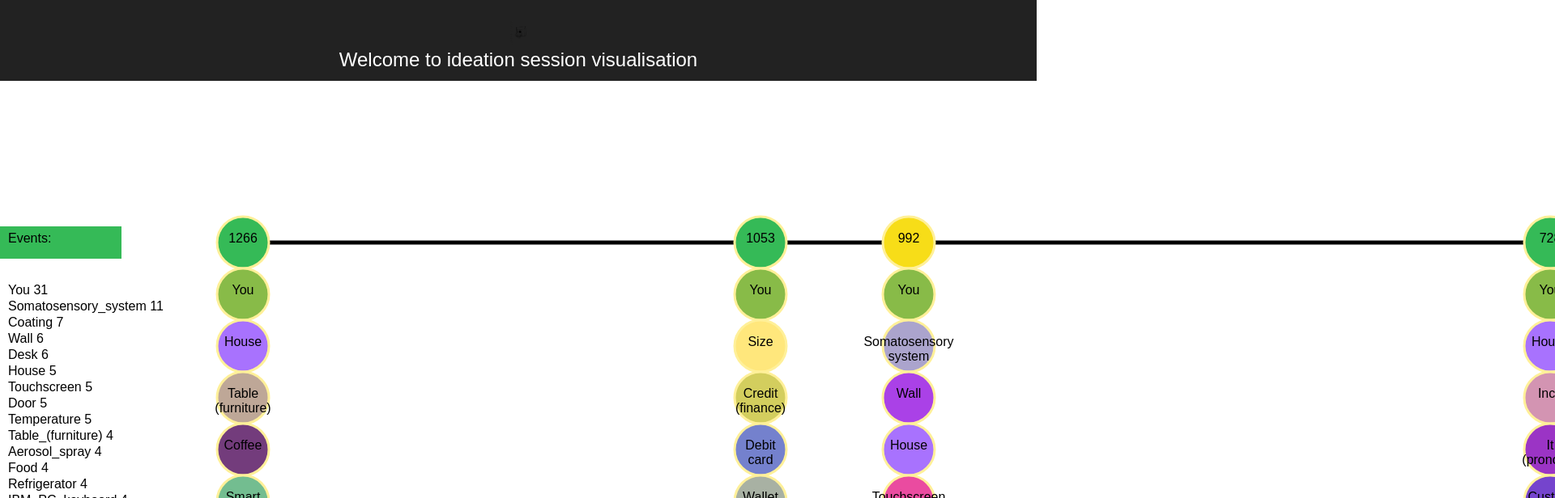
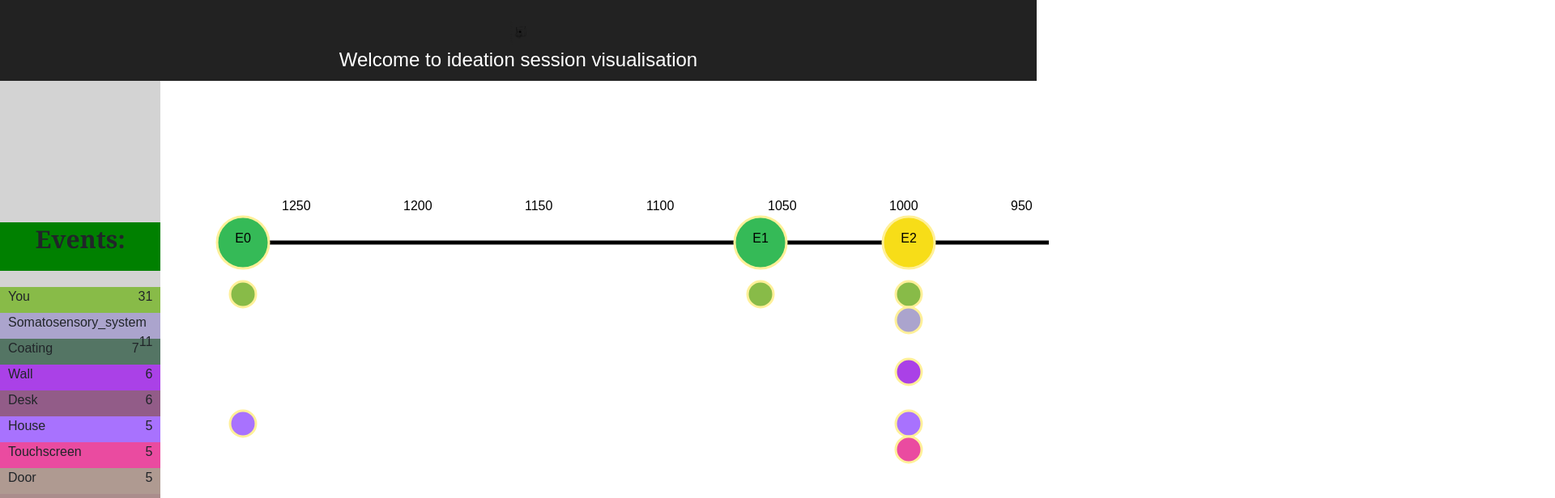
Before and after one commit to luka1220/d3-I2M, a React (Create React App) app: page /session in a window 1280 px wide. Shown: the top 616 px of the page at 81% size, 1920 px wide, since content can reach past the window. Built offline with nearby package versions, Linux system fonts and the light colour scheme.

Commit message:
session vis on concepts

```diff
--- /dev/null
+++ b/src/components/axes.js
@@ -0,0 +1,23 @@
+import React, { Component } from 'react';
+import "../css/graph.css";
+
+
+export function Axes(props){
+
+	const { startPoint, timerEndPoint, interval} = props
+	var limit = (timerEndPoint/3)/interval
+	var arrTime = new Array()
+	for(var i = 0; i < limit; i++){arrTime.push(i*interval)}
+	const timeIndex = arrTime.map(nr=>{
+		return <text dx={startPoint.x + timerEndPoint - (nr*3)} dy={startPoint.y-40} >{nr}</text>
+	})
+	return (
+		<g id="axeX">
+		{timeIndex}
+		<line x1={startPoint.x} y1={startPoint.y}
+			x2={timerEndPoint+startPoint.x} y2={startPoint.y}
+			stroke="black" strokeWidth={5} />
+		</g>
+		)
+
+}
--- a/src/components/graph.css
+++ /dev/null
@@ -1,3 +0,0 @@
-circle:hover {
-	fill:#91a596;
-}
--- a/src/components/idea_graph.js
+++ b/src/components/idea_graph.js
@@ -6,7 +6,7 @@ import CHI19S2_ideas from '../CHI19S2-ideas.json';
 import CHI19S3_ideas from '../CHI19S3-ideas.json';
 
 
-import "./graph.css";
+import "../css/graph.css";
 import { textwrap } from 'd3-textwrap';
 import { wrap } from '../utils/textwraper';
 const React = require('react');
--- a/src/components/node.js
+++ b/src/components/node.js
@@ -40,7 +40,7 @@ class EventNode extends Component {
 			<g onMouseEnter={this.handleOnMouseEvent} onMouseLeave={this.handleOnMouseEvent}>
 				{content}
 				<circle cx={x} cy={y} r={this.props.width/2} stroke="#FFF099" strokeWidth="3" fill={color} />
-				<text dx={x} dy={y} textAnchor="middle">{timerValue}</text>
+				<text dx={x} dy={y} textAnchor="middle">{'E'+this.props.i}</text>
 			</g>
 		)
 	}
@@ -68,13 +68,13 @@ function ConzeptNode(props){
 		x, y, label, name, token, color
 	} = props.node;
 
-	var lines = textwrapReact(name, props.width)
-	var labelResult = makeTextBox(lines, x)
+	//var lines = textwrapReact(name, props.width)
+	//var labelResult = makeTextBox(lines, x)
 
 	return(
 		<g>
 			<circle cx={x} cy={y} r={props.width/2} stroke="#FFF099" strokeWidth="3" fill={color} />
-			<text dx={x} dy={y} textAnchor="middle">{labelResult}</text>
+			{/*<text dx={x} dy={y} textAnchor="middle">{labelResult}</text>*/}
 		</g>
 	)
 }
--- a/src/components/session.js
+++ b/src/components/session.js
@@ -6,9 +6,11 @@ import CHI19S2_ideas from '../CHI19S2-ideas.json';
 import CHI19S3_ideas from '../CHI19S3-ideas.json';
 import Session_Data from "../session-data-37M28K1J0RKP5PMSMANDKTWN2G2AJM.json";
 
-import "./graph.css";
+import "../css/graph.css";
 import { uniqueUnion } from '../utils/unique';
 import { EventNode, ConzeptNode } from './node';
+import { SideBar } from './sideBar'
+import { Axes } from './axes'
 
 var colorDictionary = new Map();
 
@@ -28,7 +30,7 @@ class Session extends Component {
 			nodeSpace: {x: nodeSpace, y:nodeSpace},
 			conzept: {uri: undefined},
 			windowWidth: "100%",
-			windowHeight: 900,
+			windowHeight: "100%",
 			color: {
 				back: "#73c487",
 				text: "#210000",
@@ -52,7 +54,7 @@ class Session extends Component {
 
 		this.setState({
 			windowWidth: events[0].timerValue * 3 + startPoint.x * 2,
-			windowHeight: conzepts.length * 20 + startPoint.y + nodeSpace.y,
+			windowHeight: conzepts.length * nodeSpace.y/2 + startPoint.y*2,
 			conzeptMap: conzeptMap,
 			events: events,
 			timerEndPoint: events[0].timerValue * 3
@@ -126,8 +128,8 @@ class Session extends Component {
 			}
 			var nodes = conzeptsOfEvent.map((conz,j)=>{
 					conz.x = startPoint.x + (timerEndPoint - event.timerValue*3)
-					conz.y = startPoint.y + nodeSpace.y + (j*nodeSpace.y)
-					return <ConzeptNode key={conz.x+"-"+conz.y} node={conz} width={nodeSpace.x}/>
+					conz.y = startPoint.y + nodeSpace.y + (conz.position*nodeSpace.y/2)
+					return <ConzeptNode key={conz.x+"-"+conz.y} node={conz} width={nodeSpace.x/2}/>
 				})
 			conzeptNodes = conzeptNodes.concat(nodes)
 		})
@@ -146,18 +148,9 @@ class Session extends Component {
 		const eventNodes = nodes.map((node, i)=>{
 			node.x = startPoint.x + (timerEndPoint-node.timerValue*3)
 			node.y = startPoint.y
-			return <EventNode key={node.x+"-"+node.y} node={node} width={nodeSpace.x}/>
+			return <EventNode key={node.x+"-"+node.y} node={node} width={nodeSpace.x} i={i}/>
 		})
 		return eventNodes;
-	}
-
-	renderConzeptLabels(conzepts){
-		return conzepts.map((conzept,i)=>{
-			var label = conzept[0].split("/").pop()
-			return (
-				<text key={i} x={10} dy={this.state.startPoint.y + this.state.nodeSpace.y + i*20}>{label + " " + conzept[1].frequency}</text>
-				)
-		})
 	}
 
 	generateSortedMap(conzepts){
@@ -198,26 +191,22 @@ class Session extends Component {
 				windowHeight, conzeptMap } = this.state;
 		var conzeptLabels, conzeptNodes, eventNodes = null;
 		if(events){
-			conzeptLabels = this.renderConzeptLabels([...conzeptMap.entries()])
+			conzeptLabels = [...conzeptMap.entries()]
 			eventNodes = this.renderEventNodes(events)
 			conzeptNodes = this.renderConzeptNodes(events)
 		}
 
       	return (
       		<div className="">
-      			<div className="row">
-	      			<div className="col-12">
+      			<div className="row ">
+      				<div className="col-2 sidebar">
+	      				<SideBar conzepts={conzeptLabels} height={nodeSpace.y/2} />
+	      			</div>
+	      			<div className="col-12 visContainer">
 		      			<svg ref={node => this.node = node}
 						    width={windowWidth} height={windowHeight}>
-						    <line x1={startPoint.x} y1={startPoint.y}
-								x2={timerEndPoint+startPoint.x} y2={startPoint.y}
-								stroke="black" strokeWidth={5} />
-						    <g>
-							    <rect x={0} y={startPoint.y-20} width={150} height={40} fill={this.state.color.idea}></rect>
-								<text x={10} dy={startPoint.y}>Events:</text>
+						    <Axes startPoint={startPoint} timerEndPoint={timerEndPoint} interval={50}/>
 
-						    </g>
-						    {conzeptLabels}
 						    {eventNodes}
 						    {conzeptNodes}
 						</svg>
--- /dev/null
+++ b/src/components/sideBar.js
@@ -0,0 +1,27 @@
+import React, { Component } from 'react';
+import "../css/graph.css";
+
+export function SideBar(props){
+	const { conzepts, height } = props
+	var conzeptLabels = "is loading"
+	if(conzepts){
+		conzeptLabels = conzepts.map((conzept,i)=>{
+			var label = conzept[0].split("/").pop()
+			var labStyle = { backgroundColor: conzept[1].color,
+							height:height}
+			return (
+				<div key={i} className="conzeptLabel" style={labStyle}>
+					<div className="float-left">{label}</div>
+					<div className="float-right">{conzept[1].frequency}</div>
+				</div>
+				)
+		})
+	}
+
+	return (
+		<div className="">
+		<h6 id="sidebarH6" >Events: </h6>
+		{conzeptLabels}
+		</div>
+		)
+}
--- /dev/null
+++ b/src/css/graph.css
@@ -0,0 +1,31 @@
+
+g:hover > circle {
+	fill: #91aa9a;
+}
+
+.sidebar {
+	position: absolute;
+	padding-top: 160px;
+	padding-right: 0;
+	margin-bottom: 100px;
+	z-index: 1;
+	background-color: lightgray;
+}
+
+#sidebarH6 {
+	font: bold 30px Georgia, Times, serif;
+	background-color: green;
+	height: 60px;
+	margin-top: 15px;
+	margin-bottom: 20px;
+}
+
+.visContainer {
+	overflow-x: scroll;
+}
+
+.conzeptLabel {
+	padding-left: 10px;
+	padding-right: 10px;
+	margin: 0;
+}
```
